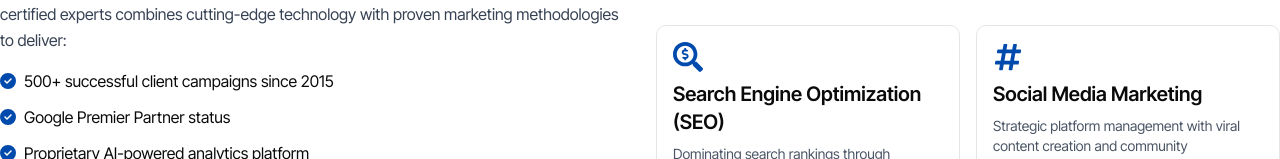
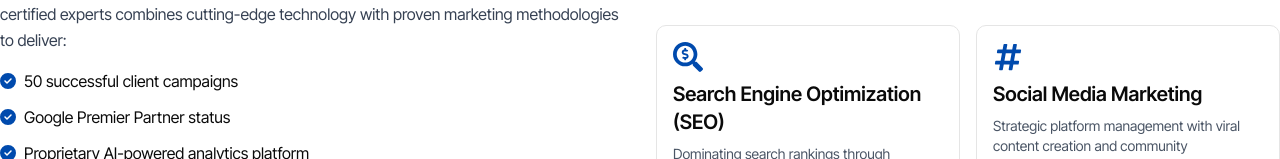
Before and after one commit to Muazzia/Responicaa, a React (Vite) app: page /digitalSolutions/digitalMarketing in a window 1280 px wide. Shown: the part 783-942 px from the top of the page. Built offline with nearby package versions, Linux system fonts and the light colour scheme; what tailwindcss-animated would draw is missing.

Commit message:
change compaing

```diff
--- a/src/pages/digitalSolutions/digitalMarketing/index.tsx
+++ b/src/pages/digitalSolutions/digitalMarketing/index.tsx
@@ -77,7 +77,7 @@ export const DigitalMarketing = () => {
               <ul className="mt-4 space-y-3">
                 <li className="flex items-center">
                   <FaCircleCheck className="text-[#004aad] mr-2" />
-                  500+ successful client campaigns since 2015
+                  50 successful client campaigns
                 </li>
                 <li className="flex items-center">
                   <FaCircleCheck className="text-[#004aad] mr-2" />
```
